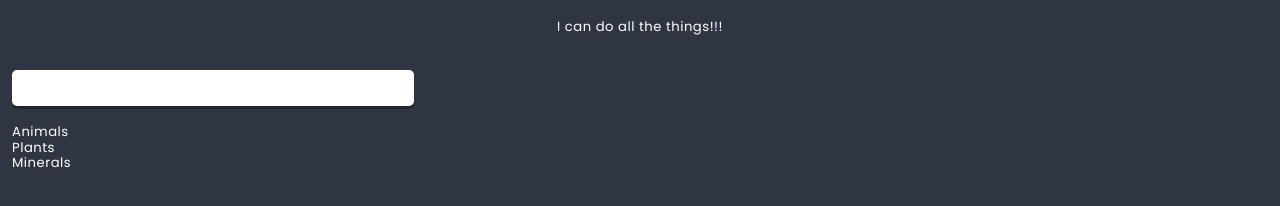
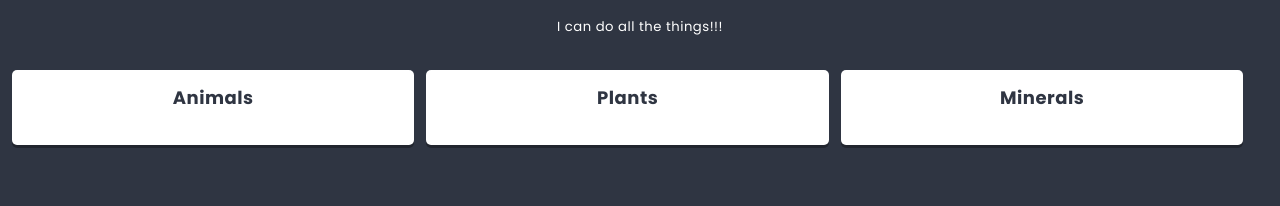
Before and after one commit to SylwiaOlejko/to-do-list, a React app: page / in a window 1280 px wide. Shown: the part 550-756 px from the top of the page. Built offline with nearby package versions, Linux system fonts and the light colour scheme.

Commit message:
18.07.2020

```diff
--- a/src/components/Column/Column.js
+++ b/src/components/Column/Column.js
@@ -1,5 +1,4 @@
 import React from 'react';
-
 import styles from './Column.scss';
 
 
@@ -7,15 +6,11 @@ import styles from './Column.scss';
 class Column extends React.Component{
     render() {
         return (
-<header>
-    <main className={styles.title}>
-
-        <h3 className={styles.component}>
-
-        </h3>
-    </main>
-</header>
-
+            <main className={styles.component}>
+                <h3 className={styles.title}>
+                    {this.props.title}
+                </h3>
+            </main>
         )
 };
 }
--- /dev/null
+++ b/src/components/Column/Column.min.css
@@ -0,0 +1 @@
+.component{flex-shrink:0;width:calc(33% - 12px);background:#fff;margin:0 12px 12px 0;padding:18px;border-radius:5px;box-shadow:0 3px 0 rgba(0,0,0,0.3);color:#2f3542;float:left}.component:last-child{margin:0 0 12px 0}.title{text-align:center;font-size:18px;margin:0 0 18px 0}.icon>*{padding-right:12px;color:#e1644e;font-size:24px;vertical-align:middle}@media (max-width: 767px){.component{width:100%;margin:0 0 12px 0}}
--- a/src/components/Column/Column.scss
+++ b/src/components/Column/Column.scss
@@ -1,5 +1,4 @@
 @import '../../styles/settings.scss';
-
 .component {
   flex-shrink: 0;
   width: calc(33% - 12px);
@@ -9,6 +8,7 @@
   border-radius: $radius;
   box-shadow: 0 ($base-size / 4) 0 rgba(0,0,0,0.3);
   color: $color-dark;
+  float: left;
 
   &:last-child {
     margin: 0 0 $base-size 0;
--- a/src/components/List/List.js
+++ b/src/components/List/List.js
@@ -1,5 +1,4 @@
 import React from 'react';
-
 import styles from './List.scss';
 
 import Hero from '../Hero/Hero';
@@ -34,11 +33,9 @@ class List extends React.Component {
         </div>
         <h2 className={styles.title}>{this.props.titleText}</h2>
 
-        <Column title={this.props.title}/>
-        <div className={styles.columns}> Animals</div>
-        <div className={styles.columns}> Plants</div>
-        <div className={styles.columns}> Minerals</div>
-
+        <Column title="Animals"/>
+        <Column title="Plants"/>
+        <Column title="Minerals"/>
 
       </main>
 
```
Also changed, not shown: src/components/Column/Column.css (added, +35 -0 lines).
